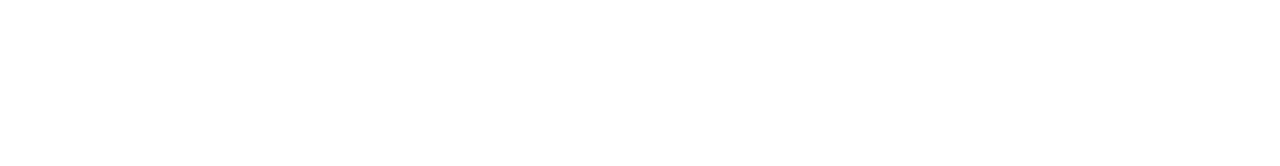
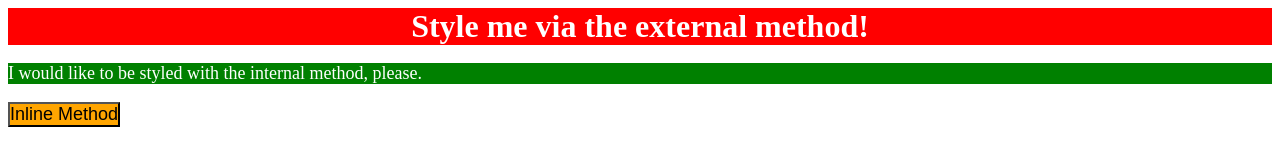
Before and after one commit to BringYourMains/CSS, a plain HTML site: page index.html in a window 1280 px wide. Drawn offline with Linux system fonts and the light colour scheme.

Commit message:
Finalizado

```diff
--- a/index.html
+++ b/index.html
@@ -1,13 +1,22 @@
 <!DOCTYPE html>
 <html lang="en">
-<head>
+  <head>
     <meta charset="UTF-8">
     <meta http-equiv="X-UA-Compatible" content="IE=edge">
     <meta name="viewport" content="width=device-width, initial-scale=1.0">
-    <title>Document</title>
+    <title>Methods for Adding CSS</title>
     <link rel="stylesheet" href="styless.css">
-</head>
-<body>
-
-</body>
+    <style>
+        p {
+    background-color: green;
+    color: white;
+    font-size: 18px;
+}
+    </style>
+  </head>
+  <body>
+    <div>Style me via the external method!</div>
+    <p>I would like to be styled with the internal method, please.</p>
+    <button style="background-color:orange; font-size: 18px; ">Inline Method</button>
+  </body>
 </html>
--- a/styless.css
+++ b/styless.css
@@ -0,0 +1,19 @@
+* {
+    padding: 0
+    ;
+}
+
+div {
+    background-color: red;
+    color: white;
+    font-size: 32px;
+    text-align: center;
+    font-weight: bold;
+
+}
+
+p {
+    background-color: green;
+    color: white;
+    font-size: 18px;
+}
```
